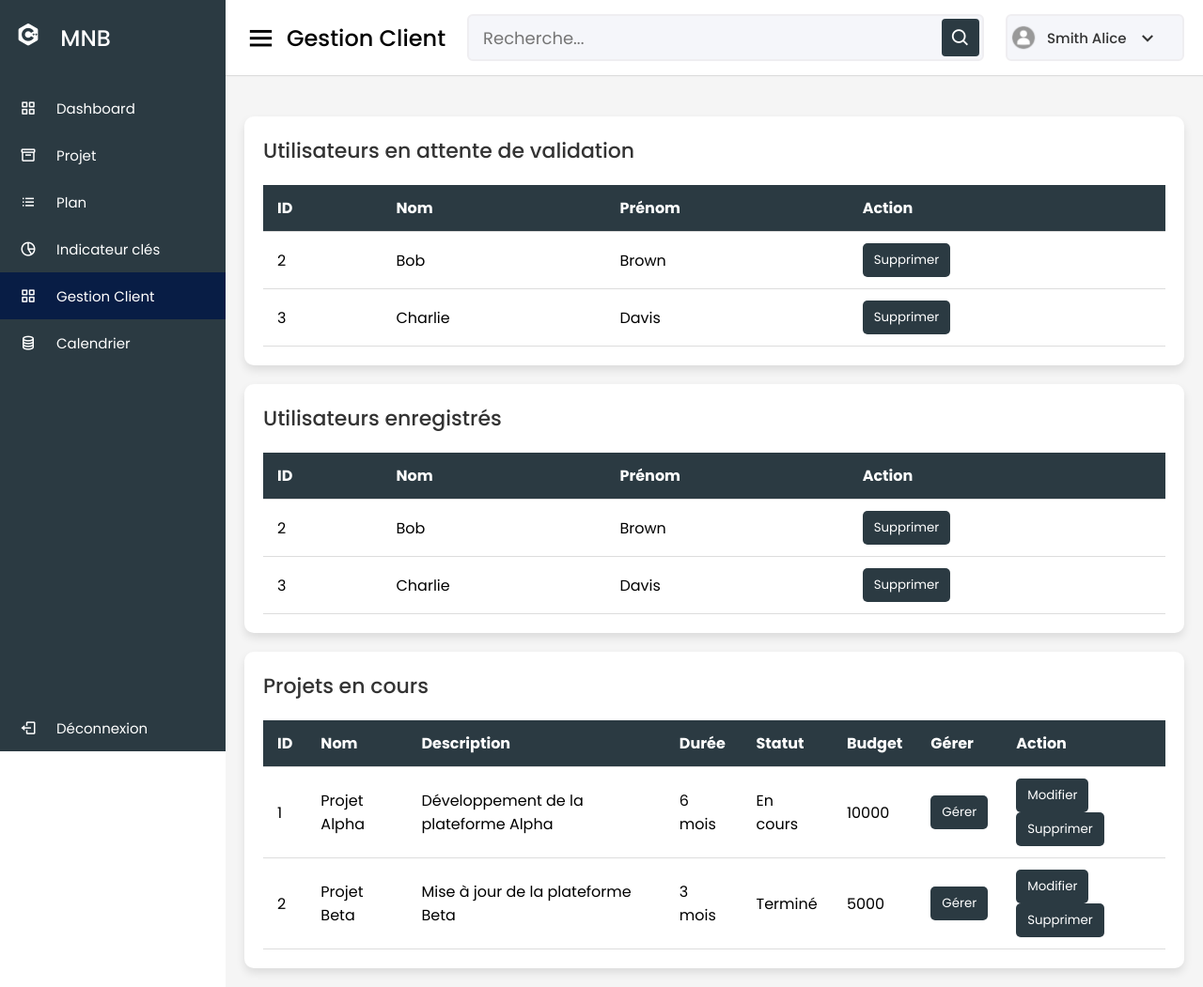
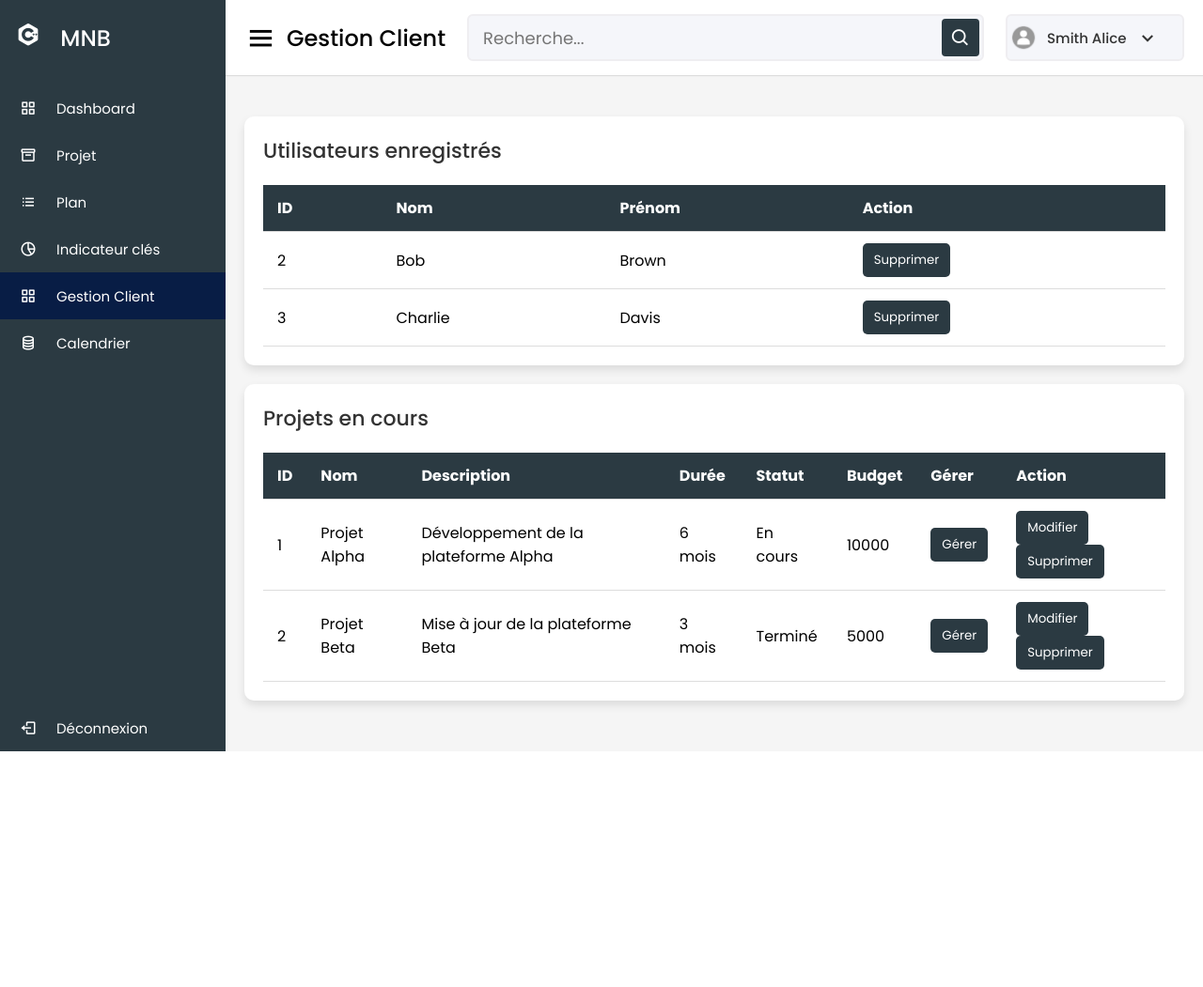
Before and after one commit to GeorgioNAHRA/Task-Management, a PHP site: page /gestion_client.php in a window 1280 px wide. Shown: the whole page at 94% size. After the commit the page ends 800 px from the top, so only its background shows below. Run offline with PHP 8.4, Linux system fonts and the light colour scheme; a user stored in the database is signed in; data comes from the database, SQL or seed files in the repository.

Commit message:
Update User role & Fix some translations

```diff
--- a/MNB.php
+++ b/MNB.php
@@ -110,8 +110,8 @@ if (isset($_SESSION['user_id'])) {
                         <?php if (isset($_SESSION['admin_id'])): ?>
                             <a href="dashboard.php" class="btn btn-light me-2">Admin</a>
                         <?php endif; ?>
-                        <?php if (isset($_SESSION['statu']) && ($_SESSION['statu'] === 'accepter' || $_SESSION['statu'] === 'Admin')): ?>
-                            <a href="Essayer_MNB.php" class="btn btn-light me-1">Essayer MNB</a>
+                        <?php if (isset($_SESSION['statu']) && ($_SESSION['statu'] === 'User' || $_SESSION['statu'] === 'Admin')): ?>
+                            <a href="Essayer_MNB.php" class="btn btn-light me-1">Espace Client</a>
                         <?php endif; ?>
                         <a href="compte.php" class="btn btn-outline-light ms-2">Compte</a>
                         <a href="logout.php" class="btn btn-outline-light ms-2">Se déconnecter</a>
--- a/MNB_data.sql
+++ b/MNB_data.sql
@@ -285,8 +285,8 @@ CREATE TABLE `Utilisateur` (
 
 INSERT INTO `Utilisateur` (`IDUser`, `Email`, `MDP`, `Nom`, `Prenom`, `photo`, `Statu`) VALUES
 (1, 'alice@example.com', 'password123', 'Alice', 'Smith', 'default.png', 'Admin'),
-(2, 'bob@example.com', 'password456', 'Bob', 'Brown', 'test.jpg', 'accepter'),
-(3, 'charlie@example.com', 'password789', 'Charlie', 'Davis', 'test.jpg', 'accepter');
+(2, 'bob@example.com', 'password456', 'Bob', 'Brown', 'test.jpg', 'User'),
+(3, 'charlie@example.com', 'password789', 'Charlie', 'Davis', 'test.jpg', 'User');
 
 --
 -- Indexes for dumped tables
--- a/compte.php
+++ b/compte.php
@@ -142,7 +142,7 @@ if (isset($_SESSION['user_id'])) {
                         <?php if (isset($_SESSION['admin_id'])): ?>
                             <a href="index.php" class="btn btn-light me-2">Admin</a>
                         <?php endif; ?>
-                        <?php if (isset($_SESSION['statu']) && ($_SESSION['statu'] === 'accepter' || $_SESSION['statu'] === 'Admin')): ?>
+                        <?php if (isset($_SESSION['statu']) && ($_SESSION['statu'] === 'User' || $_SESSION['statu'] === 'Admin')): ?>
                             <a href="Essayer_MNB.php" class="btn btn-light me-1">Essayer MNB</a>
                         <?php endif; ?>
                         <a href="compte.php" class="btn btn-outline-light ms-2">Compte</a>
--- a/gestion_client.php
+++ b/gestion_client.php
@@ -28,7 +28,7 @@ if ($conn->connect_error) {
 
 // Fonction pour afficher les utilisateurs
 function afficherUtilisateurs($conn) {
-    $sql = "SELECT * FROM Utilisateur WHERE Statu='en attente' OR Statu='accepter'";
+    $sql = "SELECT * FROM Utilisateur WHERE Statu='User'";
     $result = $conn->query($sql);
 
     if ($result->num_rows > 0) {
@@ -38,9 +38,6 @@ function afficherUtilisateurs($conn) {
             echo '<td>' . $row["Nom"] . '</td>';
             echo '<td>' . $row["Prenom"] . '</td>';
             echo '<td>';
-            if ($row["Statu"] == 'en attente') {
-                echo '<form method="post" action="" style="display:inline-block;"><input type="hidden" name="user_id" value="' . $row["IDUser"] . '"><button type="submit" name="accept" class="btn btn-primary">Accepter</button></form> ';
-            }
             echo '<form method="post" action="" style="display:inline-block;"><input type="hidden" name="user_id" value="' . $row["IDUser"] . '"><button type="submit" name="delete" class="btn btn-danger">Supprimer</button></form>';
             echo '</td>';
             echo '</tr>';
@@ -78,10 +75,10 @@ function afficherProjetsEnCours($conn) {
     }
 }
 
-// Accepter un compte utilisateur
+// User un compte utilisateur
 if (isset($_POST['accept'])) {
     $user_id = $_POST['user_id'];
-    $sql = "UPDATE Utilisateur SET Statu='accepter' WHERE IDUser='$user_id'";
+    $sql = "UPDATE Utilisateur SET Statu='User' WHERE IDUser='$user_id'";
 
     if ($conn->query($sql) === TRUE) {
         echo "<p>Compte utilisateur accepté avec succès.</p>";
@@ -288,23 +285,6 @@ if (isset($_POST['supprimer_projet'])) {
 
         <div class="home-content">
             <div class="users-table">
-                <h2>Utilisateurs en attente de validation</h2>
-                <table>
-                    <thead>
-                        <tr>
-                            <th>ID</th>
-                            <th>Nom</th>
-                            <th>Prénom</th>
-                            <th>Action</th>
-                        </tr>
-                    </thead>
-                    <tbody id="pending-users">
-                        <?php afficherUtilisateurs($conn); ?>
-                    </tbody>
-                </table>
-            </div>
-
-            <div class="users-table">
                 <h2>Utilisateurs enregistrés</h2>
                 <table>
                     <thead>
--- a/header.php
+++ b/header.php
@@ -62,7 +62,7 @@
                         <?php if (isset($_SESSION['admin_id'])): ?>
                             <a href="dashboard.php" class="btn btn-light me-2">Admin</a>
                         <?php endif; ?>
-                        <?php if (isset($_SESSION['statu']) && ($_SESSION['statu'] === 'accepter' || $_SESSION['statu'] === 'Admin')): ?>
+                        <?php if (isset($_SESSION['statu']) && ($_SESSION['statu'] === 'User' || $_SESSION['statu'] === 'Admin')): ?>
                             <a href="Essayer_gate.php" class="btn btn-light me-1">Essayer Gate</a>
                         <?php endif; ?>
                         <a href="compte.php" class="btn btn-outline-light ms-2">Compte</a>
--- a/projet.php
+++ b/projet.php
@@ -164,7 +164,6 @@ $conn->close();
                             <option value="">Sélectionnez le statut</option>
                             <option value="En cours">En cours</option>
                             <option value="Terminé">Terminé</option>
-                            <option value="En attente">En attente</option>
                         </select>
                         <div class="invalid-feedback">Veuillez sélectionner le statut du projet.</div>
                     </div>
--- a/signup.php
+++ b/signup.php
@@ -23,7 +23,7 @@ if ($_SERVER['REQUEST_METHOD'] === 'POST') {
     } elseif (!filter_var($mail, FILTER_VALIDATE_EMAIL)) {
         $error_message = 'L\'adresse email n\'est pas valide.';
     } else {
-        $Statu = 'en attente';
+        $Statu = 'User';
 
         if (isset($_FILES['photo']) && $_FILES['photo']['error'] === UPLOAD_ERR_OK) {
             $upload_dir = 'pdp/';
@@ -159,10 +159,10 @@ if ($_SERVER['REQUEST_METHOD'] === 'POST') {
                 <div class="form-check">
                     <input class="form-check-input" type="checkbox" value="" id="invalidCheck" required>
                     <label class="form-check-label" for="invalidCheck">
-                        Agree to terms and conditions
+                        Accepter les conditions d'utilisations
                     </label>
                     <div class="invalid-feedback">
-                        Vous devez accepter avant de continuer.
+                        Vous devez User avant de continuer.
                     </div>
                 </div>
             </div>
--- a/user.php
+++ b/user.php
@@ -2,8 +2,8 @@
 session_start();
 include('db.php');
 
-// Check if the user is logged in and has the 'Admin' or 'Accepter' status
-if (!isset($_SESSION['user_id']) || !in_array($_SESSION['statu'], ['Admin', 'accepter'])) {
+// Check if the user is logged in and has the 'Admin' or 'User' status
+if (!isset($_SESSION['user_id']) || !in_array($_SESSION['statu'], ['Admin', 'User'])) {
     echo "Erreur : Vous n'êtes pas autorisé à accéder à cette page.";
     exit();
 }
```
Also changed, not shown: pdp/67502f4ed4e6b_147568.jpg (added), pdp/67502fbd055c6_147568.jpg (added).
